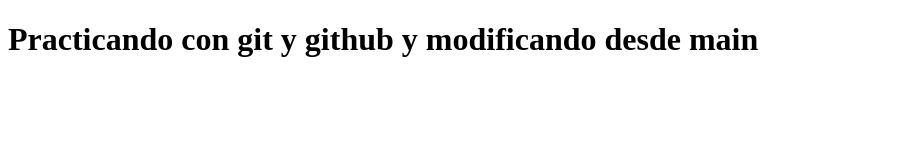
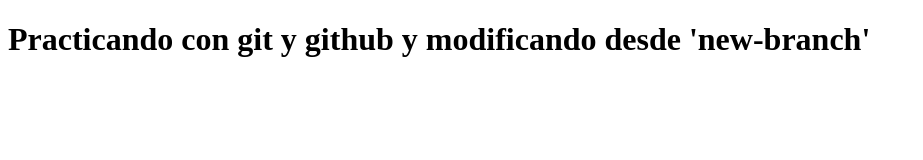
Before and after one commit to AlzateJJ/first-rep-academlo, a plain HTML site: page index.html in a window 1280 px wide. Shown: the whole page, without its empty margins (0-923 px from the left). Drawn offline with Linux system fonts and the light colour scheme.

Commit message:
updated from new-branch

```diff
--- a/index.html
+++ b/index.html
@@ -6,6 +6,6 @@
     <title>Document</title>
 </head>
 <body>
-    <h1>Practicando con git y github y modificando desde main</h1>
+    <h1>Practicando con git y github y modificando desde 'new-branch'</h1>
 </body>
 </html>
```
